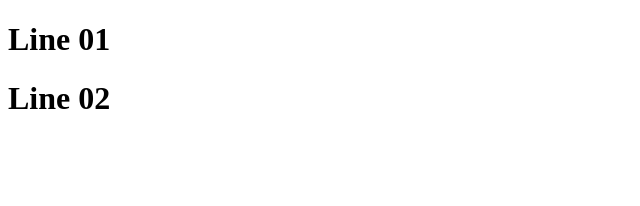
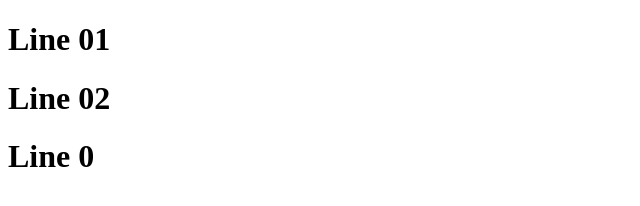
Before and after one commit to asadullahbd/demo, a plain HTML site: page index.html in a window 1280 px wide. Shown: the whole page, without its empty margins (0-640 px from the left). Drawn offline with Linux system fonts and the light colour scheme.

Commit message:
Version 3

```diff
--- a/index.html
+++ b/index.html
@@ -1,4 +1,4 @@
-<!DOCTYPE html>
+  <!DOCTYPE html>
 <html lang="en">
 <head>
     <meta charset="UTF-8">
@@ -8,5 +8,6 @@
 <body>
     <h1>Line 01</h1>
     <h1>Line 02</h1>
+    <h1>Line 0</h1>
 </body>
 </html>
```
